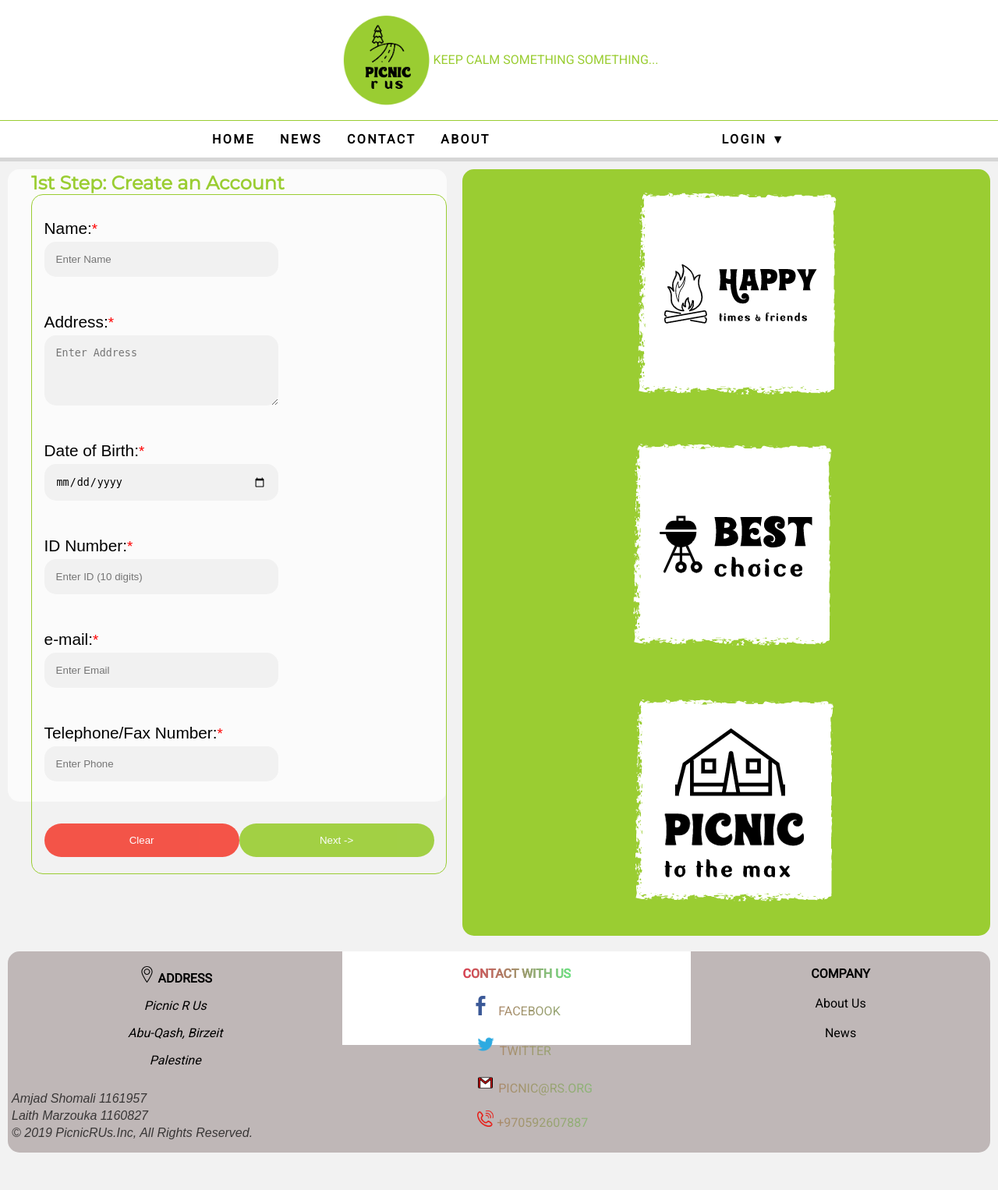
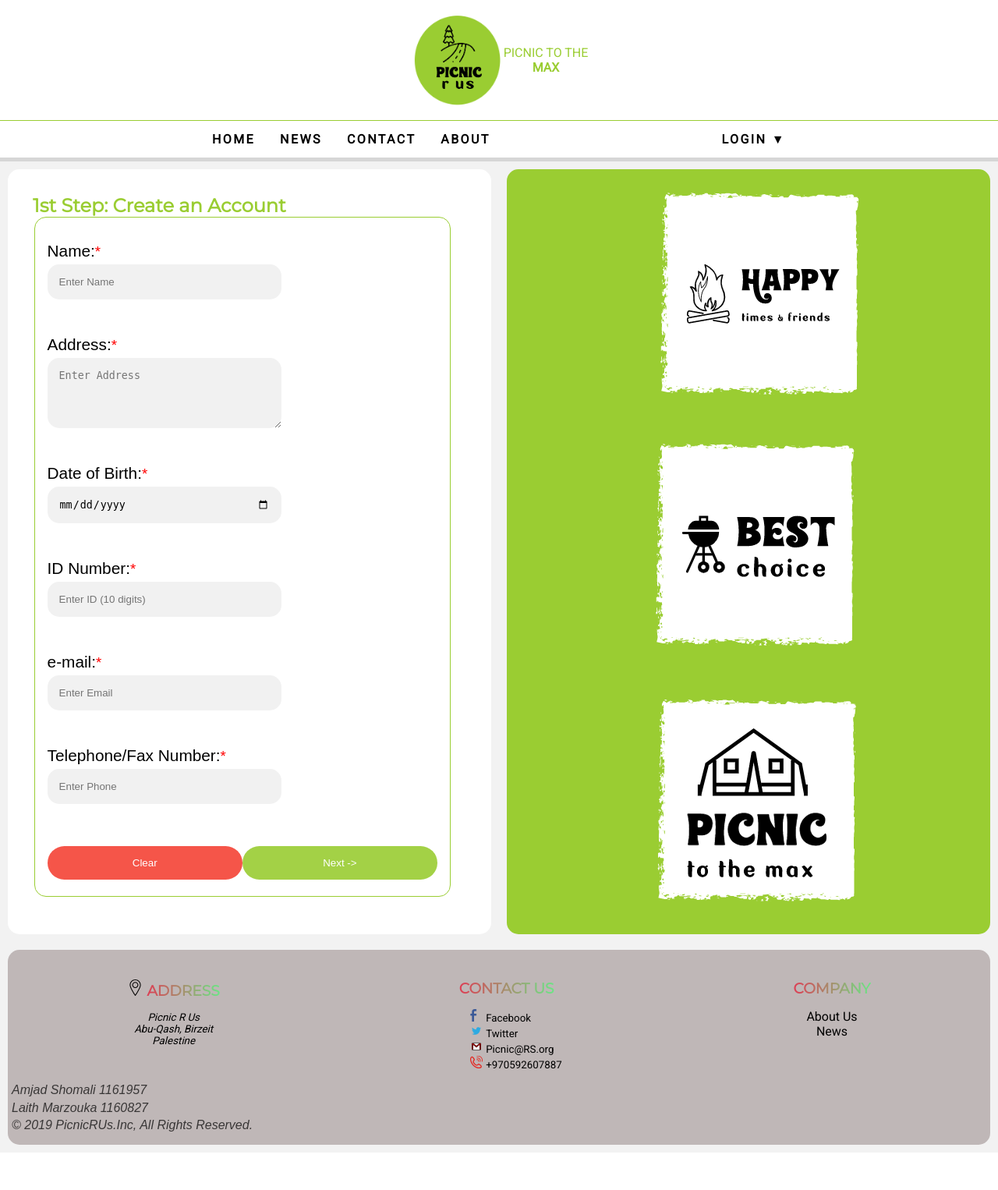
Before and after one commit to majestrix/Web_Project, a PHP site: page /signup.php in a window 1280 px wide. Shown: the whole page at 78% size. After the commit the page ends 1478 px from the top, so only its background shows below. Run offline with PHP 8.4, Linux system fonts and the light colour scheme.

Commit message:
Merged structure with laith

```diff
--- a/css/footer.css
+++ b/css/footer.css
@@ -32,6 +32,17 @@ footer {
     text-align: left;
 }
 
+/* footer > div[id] > div{
+    margin: 0;
+} */
+footer h3 {
+    display: inline-block;
+    padding-bottom: 15px;
+    text-transform: uppercase;
+    background: linear-gradient(to right, #dd3e54, #6be585);
+    -webkit-background-clip: text;
+    -webkit-text-fill-color: transparent;
+}
 footer .cont {
     margin-left: -17%;
     display: inline-block;
--- a/css/header.css
+++ b/css/header.css
@@ -231,25 +231,11 @@ a:hover:after {
 /* Main Stuff */
 #news,
 #main {
-    height: 100vh;
     background-color: rgba(256, 256, 256, 0.7);
     border-radius: 15px;
     margin: 10px;
 }
 
-#contact {
-    background-color: white;
-    height: 15vh;
-}
-
-#contact * {
-    text-transform: uppercase;
-    background: linear-gradient(to right, #dd3e54, #6be585);
-    ;
-    -webkit-background-clip: text;
-    -webkit-text-fill-color: transparent;
-}
-
 #searchResult {
     display: none;
 }
--- a/css/signup.css
+++ b/css/signup.css
@@ -100,35 +100,35 @@ fieldset {
   border-radius: 15px;
   border: solid 1px;
   border-color: yellowgreen;
-  width: 500px;
-  margin: auto;
+  width: 90%;
   font-family: 'Agency FB', sans-serif;
   font-size: 1.3em;
 }
-
+#form1,
+#form2,
+#form3{
+  height: 100%;
+}
 .grid {
   display: grid;
-
+  grid-template-columns: 1fr 1fr;
   grid-template-areas:
-    "header header header"
-    "content slide slide"
-    "footer footer footer";
+    "header header"
+    "content slide"
+    "footer  footer";
   text-align: center;
 }
 
 #main {
+  background-color: white;
   grid-area: content;
   text-align: left;
-  padding-left: 30px;
-  grid-area: content;
-  padding-top: 0.5%;
-  padding-bottom: 1.5%;
-  background-color: rgba(256, 256, 256, 0.7);
+  padding: 2rem;
   border-radius: 15px;
-  margin: 10px;
+  padding-bottom: 20px;
 }
 
-#slide {
+#fill {
   background-color: yellowgreen;
   grid-area: slide;
   padding-left: 30px;
@@ -138,6 +138,6 @@ fieldset {
   margin: 10px;
 }
 
-#slide img {
+#fill img {
   vertical-align: middle;
 }
--- a/functions/function_login.php
+++ b/functions/function_login.php
@@ -1,4 +1,5 @@
 <?php
+session_name("result");
 session_start();
 
 $db = new PDO("mysql:host=localhost;dbname=c59_Noodles",'root','');
--- a/functions/function_search.php
+++ b/functions/function_search.php
@@ -1,4 +1,5 @@
 <?php
+session_name("result");
 session_start();
 
 $db = new PDO("mysql:host=localhost;dbname=c59_Noodles",'root','');
@@ -16,9 +17,9 @@ if(strlen($q) > 0)
                 $hint.="<a href='#main'><span>".$item['title']."</span></a>";
                 $hint.="</div>";
         }
+        $_SESSION['search'] = $res;
     }
-    $found = $res->fetchAll();
-    $_SESSION['search'] = $found;
+
 }
     echo $hint
 ?>
--- a/js/signup.js
+++ b/js/signup.js
@@ -201,6 +201,7 @@ function validateForm(){
 	}
 	user = document.getElementById("userV").value;
 	var validU = validateUserV(user);
+	console.log(validU,x,isEmail);
 	if (!validU || x != 0 || !isEmail){
 		return false;
 	}
--- a/signup.php
+++ b/signup.php
@@ -1,8 +1,8 @@
 <?php require_once("template/generalHeader.php") ?>
 <style>
-<?php require_once("css/header.css"); ?>
-<?php require_once("css/signup.css"); ?>
-<?php require_once("css/footer.css"); ?>
+	<?php require_once("css/header.css");?>
+	<?php require_once("css/signup.css");?>
+	<?php require_once("css/footer.css");?>
 </style>
 <div id="main">
 	<form name="myForm" action="functions/function_register.php" method="POST" onsubmit="return validateForm()">
@@ -10,23 +10,23 @@
 			<h2>1st Step: Create an Account</h2>
 			<fieldset><br>
 				<label>Name:<label class="error">*</label></label><br>
-				<input type="text" name="name" id="name" placeholder="Enter Name" >
+				<input type="text" name="name" id="name" placeholder="Enter Name">
 				<br><br>
 				<label>Address:<label class="error">*</label></label> <br>
-				<textarea placeholder="Enter Address" id="address" name="address"  rows="4" cols="50"></textarea>
+				<textarea placeholder="Enter Address" id="address" name="address" rows="4" cols="50"></textarea>
 				<br><br>
 				<LABEL>Date of Birth:<label class="error">*</label></LABEL> <br>
 				<input type="date" id="dob" name="dob" required>
 				<br><br>
 				<label>ID Number:<label class="error">*</label></label> <br>
-				<input type="number" name="id" id="id" placeholder="Enter ID (10 digits)" min="1000000000" max="9999999999" >
+				<input type="number" name="id" id="id" placeholder="Enter ID (10 digits)" min="1000000000" max="9999999999">
 				<br><br>
 				<label>e-mail:<label class="error">*</label></label> <br>
-				<input type="e-mail" name="email" id="email" placeholder="Enter Email" >
+				<input type="e-mail" name="email" id="email" placeholder="Enter Email">
 				<span id="emailErr" class="error"></span>
 				<br><br>
 				<label>Telephone/Fax Number:<label class="error">*</label></label> <br>
-				<input type="number" id="phone" name="phone" placeholder="Enter Phone" >
+				<input type="number" id="phone" name="phone" placeholder="Enter Phone">
 				<br><br>
 				<button type="reset" class="cancelbtn">Clear</button>
 				<button type="button" id="firstNext" onclick="nextStep()" class="signupbtn" name="firstN">Next -></button>
@@ -41,7 +41,10 @@
 				<br><br>
 				<label>Password:<label class="error">*</label></label> <br>
 				<input type="password" id="password" name="password" placeholder="Enter password">
-				<span><img src="icons/info.png" alt="password should be 8-13 characters, start with an upper case alphabet and ends with a digit" title="password should be 8-13 characters, start with an upper case alphabet and ends with a digit" width="21px" height="21px"></span>
+				<span><img src="icons/info.png"
+						alt="password should be 8-13 characters, start with an upper case alphabet and ends with a digit"
+						title="password should be 8-13 characters, start with an upper case alphabet and ends with a digit"
+						width="21px" height="21px"></span>
 				<span id="pswErr" class="error"></span>
 				<br><br>
 				<LABEL>Confirm Password:<label class="error">*</label></LABEL> <br>
@@ -50,14 +53,14 @@
 				<span id="pswCon" class="error"></span>
 				<br><br>
 				<button type="button" id="previous" onclick="backStep()" class="cancelbtn" name="previous"><- Previous</button>
-				<button type="button" id="secondNext" onclick="laterStep()" class="signupbtn" name="secondNext"> Next -></button>
+				<button type="button" id="secondNext" onclick="laterStep()" class="signupbtn"name="secondNext"> Next -></button>
 			</fieldset>
 		</div>
 		<div id="form3">
 			<h2>3nd Step: Confirm Submission</h2>
 			<fieldset><br>
 				<label>Name:</label> <br>
-				<input type="text" name="nameV" id="nameV" placeholder="Enter Name" >
+				<input type="text" name="nameV" id="nameV" placeholder="Enter Name">
 				<br><br>
 				<LABEL>Username:</LABEL> <br>
 				<input type="text" name="userV" id="userV" placeholder="Enter username">
@@ -85,8 +88,7 @@
 		</div>
 	</form>
 </div>
-<br><br>
-<div id="slide">
+<div id="fill">
     	<img src="images/happyv.png">
     	<br>
     	<img src="images/bestv.png">
--- a/template/footer.php
+++ b/template/footer.php
@@ -1,50 +1,55 @@
 <footer>
 	<div id="address">
 		<br>
-    			<a href="https://www.google.com/maps/place/Birzeit+University/@31.9581167,35.1851878,16z/data=!4m5!3m4!1s0x0:0x59cc7240d2f7d960!8m2!3d31.959192!4d35.1820073"><img src="icons/map.svg" height="21px" width="21px" alt="bzu" title="address"></a>
-    			<strong>ADDRESS</strong>
+		<br>
+		<a
+			href="https://www.google.com/maps/place/Birzeit+University/@31.9581167,35.1851878,16z/data=!4m5!3m4!1s0x0:0x59cc7240d2f7d960!8m2!3d31.959192!4d35.1820073"><img
+				src="icons/map.svg" height="21px" width="21px" alt="bzu" title="address"></a>
+		<h3>ADDRESS</h3>
 		<address>
-       				<p>Picnic R Us</p>
-       				<p>Abu-Qash, Birzeit</p>
-       				<p>Palestine</p>
+			<small>Picnic R Us</small><br>
+			<small>Abu-Qash, Birzeit</small><br>
+			<small>Palestine</small><br>
 		</address>
 	</div>
 	<div id="contact">
 		<br>
-    			<div>
-    				<strong>CONTACT WITH US</strong>
-    			</div>
 		<br>
-    			<div>
-    				<img src="icons/facebook1.png" height="25px" width="25px" title="facebook" alt="facebook" class="cont">
-    				<a href="https://www.facebook.com/BirzeitUniversity/" class="val">Facebook</a>
-    			</div>
+		<h3>CONTACT US</h3>
 		<br>
-    			<div>
-    				<img src="icons/twitter1.png" title="twitter" alt="twitter" height="28px" width="28px" class="cont">
-    				<a href="https://twitter.com/picnic?lang=en" class="val">Twitter</a>
-    			</div>
+		<span>
+			<img src="icons/facebook1.png" height="16px" width="16px" title="facebook" alt="facebook" class="cont">
+			<small><a href="https://www.facebook.com/BirzeitUniversity/" class="val">Facebook</a></small>
+		</span>
 		<br>
-    			<div>
-    				<img src="icons/email.png" title="email" alt="email" height="25px" width="25px" class="cont">
-    				<a href="mailto:laith.marzouka@gmail.com" class="val">Picnic@RS.org</a>
-    			</div>
+		<span>
+			<img src="icons/twitter1.png" title="twitter" alt="twitter" height="16px" width="16px" class="cont">
+			<small><a href="https://twitter.com/picnic?lang=en" class="val">Twitter</a></small>
+		</span>
 		<br>
-    			<div>
-    			<img src="icons/tel.png" title="phone" alt="phone" height="21px" width="21px"  class="cont">
-    			<label class="val">+970592607887</label>
-    			</div>
+		<span>
+			<img src="icons/email.png" title="email" alt="email" height="16px" width="16px" class="cont">
+			<small><a href="mailto:laith.marzouka@gmail.com" class="val">Picnic@RS.org</a></small>
+		</span>
+		<br>
+		<span>
+			<img src="icons/tel.png" title="phone" alt="phone" height="16px" width="16px" class="cont">
+			<small class="val">+970592607887</small>
+		</span>
 
 		<br>
 	</div>
 	<div id="company">
 		<br>
-    			<strong>COMPANY</strong> <br><br>
-    			<div><a href="about.html"> About Us </a> </div>
 		<br>
-    			<div>
+		<h3>COMPANY</h3> <br>
+		<span>
+			<a href="about.html"> About Us </a>
+		</span>
+		<br>
+		<span>
 			<a href="news.php"> News </a>
-    			</div>
+		</span>
 
 	</div>
 	<div id="copy">
@@ -53,6 +58,6 @@
 		<p>&copy 2019 PicnicRUs.Inc, All Rights Reserved.</p>
 	</div>
 </footer>
-</div>
 </body>
+
 </html>
--- a/template/generalHeader.php
+++ b/template/generalHeader.php
@@ -6,6 +6,7 @@
     <link href="https://fonts.googleapis.com/css?family=Montserrat|Roboto" rel="stylesheet">
     <title>Index</title>
     <?php
+        session_name("result");
         session_start();
     ?>
 </head>
@@ -14,7 +15,11 @@
     <header id="head">
         <div id="logo">
             <img src="images/logo.png" alt="">
-            <span>Keep calm something something...</span>
+            <span>
+            Picnic to the
+            <br>
+                <strong>max</strong>
+            </span>
         </div>
         <div id="nav-items">
             <ul>
--- a/template/header.php
+++ b/template/header.php
@@ -3,13 +3,10 @@
     <meta charset="UTF-8">
     <meta name="viewport" content="width=device-width, initial-scale=1.0">
     <meta http-equiv="X-UA-Compatible" content="ie=edge">
-<<<<<<< HEAD
-=======
-    <link rel="stylesheet" type="text/css" href="css/index.css">
->>>>>>> search
     <link href="https://fonts.googleapis.com/css?family=Montserrat|Roboto" rel="stylesheet">
     <title>Index</title>
     <?php
+        session_name("result");
         session_start();
     ?>
 </head>
```
Also changed, not shown: css/index.css (+0 -11 lines), test.php (deleted, +0 -61 lines), README.md. Lines whose indentation alone changed are shown as unchanged.
